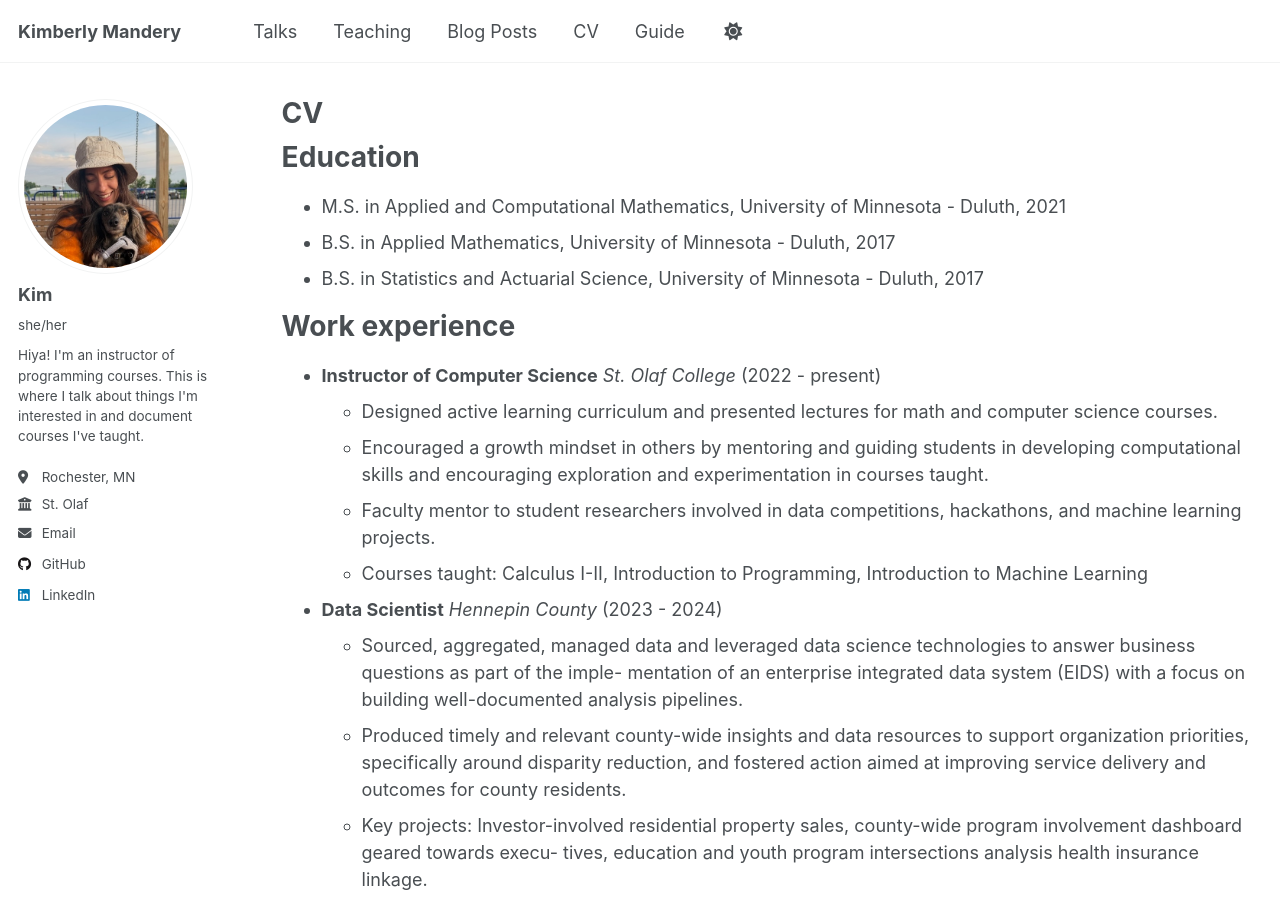
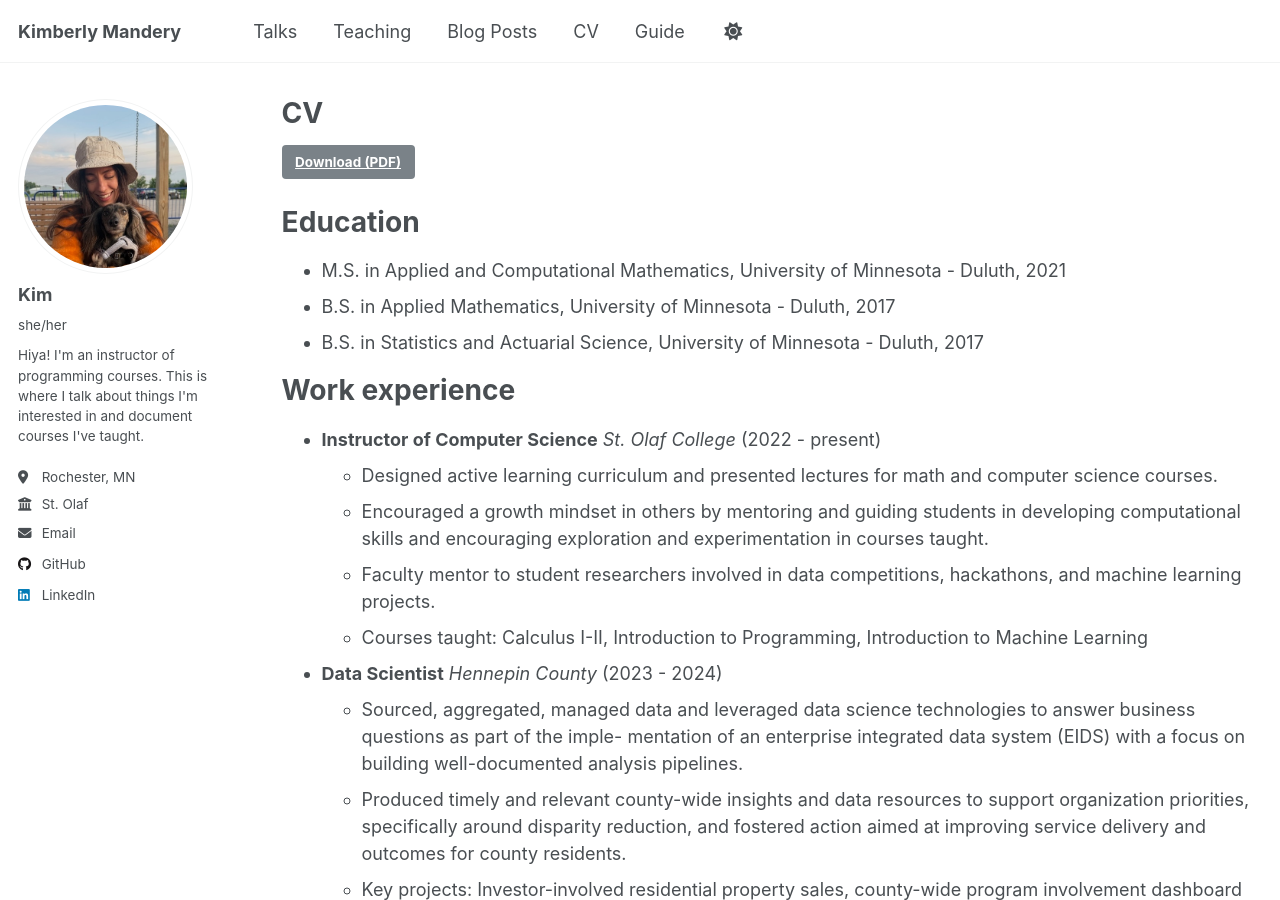
Before and after one commit to chefs-kiss/chefs-kiss.github.io, a Jekyll site: the page built from _pages/cv.md, in a window 1280 px wide and 900 px high. Built offline with Jekyll 4.4.1, drawn with Linux system fonts in a browser that asks for light colours; a file with an impossible date is left out.

Commit message:
testing downloadable pdf

```diff
--- a/_pages/cv.md
+++ b/_pages/cv.md
@@ -8,6 +8,9 @@ redirect_from:
 ---
 
 {% include base_path %}
+
+[Download (PDF)](https://chefs-kiss.github.io/website/_pages/Mandery_CV_2025.pdf){: .btn }
+
 
 Education
 ======
```
Also changed, not shown: 1 other file.
